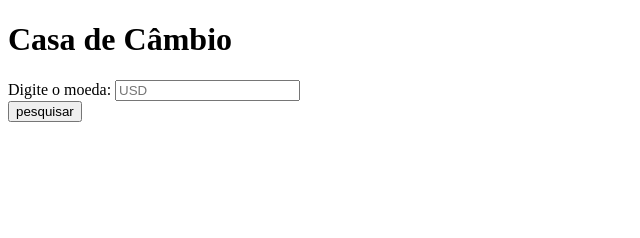
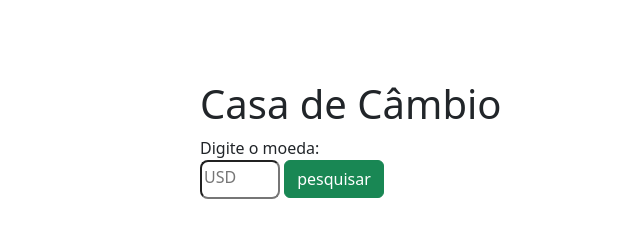
Before and after one commit to Davijluna/Casa-de-Cambio, a website built with Vite: page index.html in a window 1280 px wide. Shown: the whole page, without its empty margins (0-640 px from the left). Built offline with nearby package versions, Linux system fonts and the light colour scheme.

Commit message:
style: adicionando style basico a aplicação

```diff
--- a/index.html
+++ b/index.html
@@ -3,21 +3,31 @@
 <head>
   <meta charset="UTF-8">
   <meta name="viewport" content="width=device-width, initial-scale=1.0">
+  <link href="https://cdn.jsdelivr.net/npm/bootstrap@5.3.1/dist/css/bootstrap.min.css" rel="stylesheet" integrity="sha384-4bw+/aepP/YC94hEpVNVgiZdgIC5+VKNBQNGCHeKRQN+PtmoHDEXuppvnDJzQIu9" crossorigin="anonymous">
+  <link rel="stylesheet" href="style.css">
   <title>Document</title>
 </head>
 <body>
+  <div id="divCenter">
+
     <header>
       <h1>Casa de Câmbio</h1>
     </header>
     <main>
-    <div>
+      <div id="aling">
+        <div id="labelInput">
+          <div id="divLabel">
             <label for="currency-input">Digite o moeda:</label>
+          </div>
           <input type="text" placeholder="USD" id="currency-input">
+          <button class="btn btn-success" id="btn-pesquisar">pesquisar</button>
         </div>
-    <button id="btn-pesquisar">pesquisar</button>
+      </div>
         <h2 id="base"></h2>
         <ul id="currency-list"></ul>
     </main>
+
+  </div>
   <script type="module" src="./src/main.js"></script>
   <script src="src/api.js"></script>
   <script src="src/main.js"></script>
--- a/src/main.js
+++ b/src/main.js
@@ -32,5 +32,5 @@ const clearRatesList = () => {
 
 const renderBase = ({base}) => {
   const baseH2 = document.querySelector('#base')
-  baseH2.innerText = `Valore referentes á 1 ${base}`
+  baseH2.innerText = `Valore referentes a 1 ${base}`
 }
--- /dev/null
+++ b/style.css
@@ -0,0 +1,23 @@
+body, #divCenter {
+  position:absolute;
+  top: 40px;
+  left: 100px;
+  width: 469px;
+}
+
+#divLabel {
+  width: 200px;
+}
+
+input {
+  top: 5px;
+  border-radius: 8px;
+  Height:23px;
+  width: 80px;
+  padding-top: 15px;
+  padding-bottom: 20px;
+}
+
+#aling {
+  display: flex;
+}
```
Lines whose indentation alone changed are shown as unchanged.
